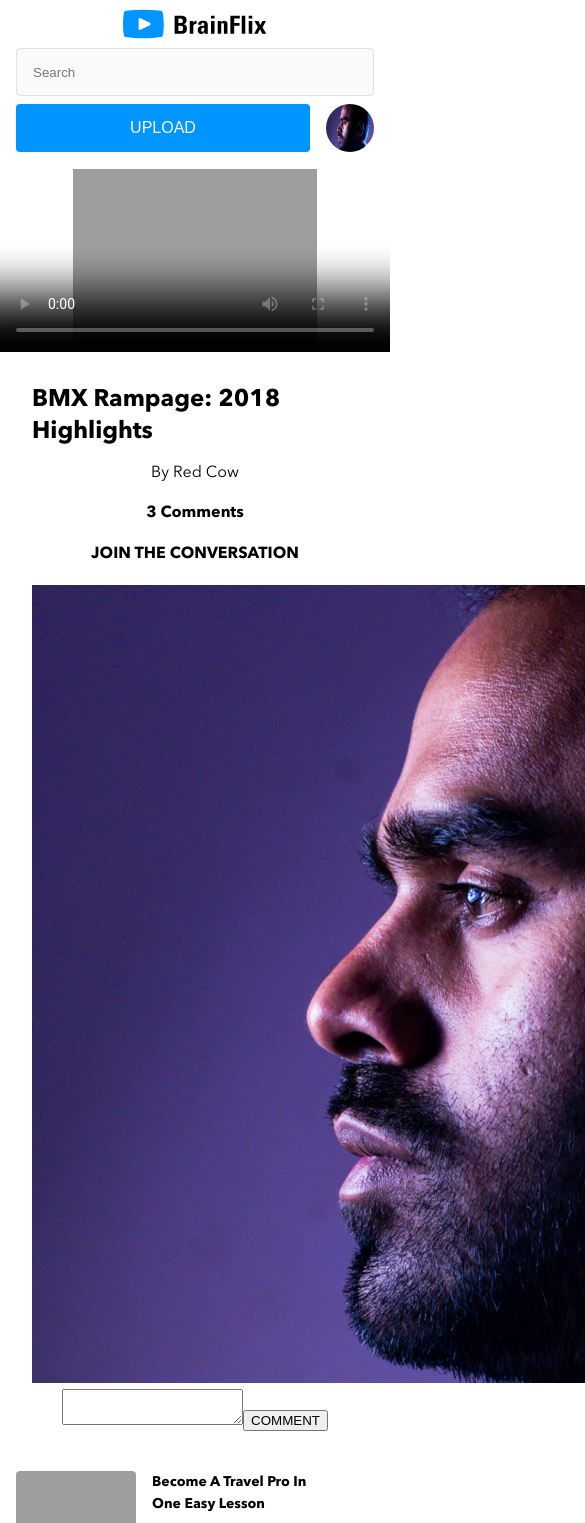
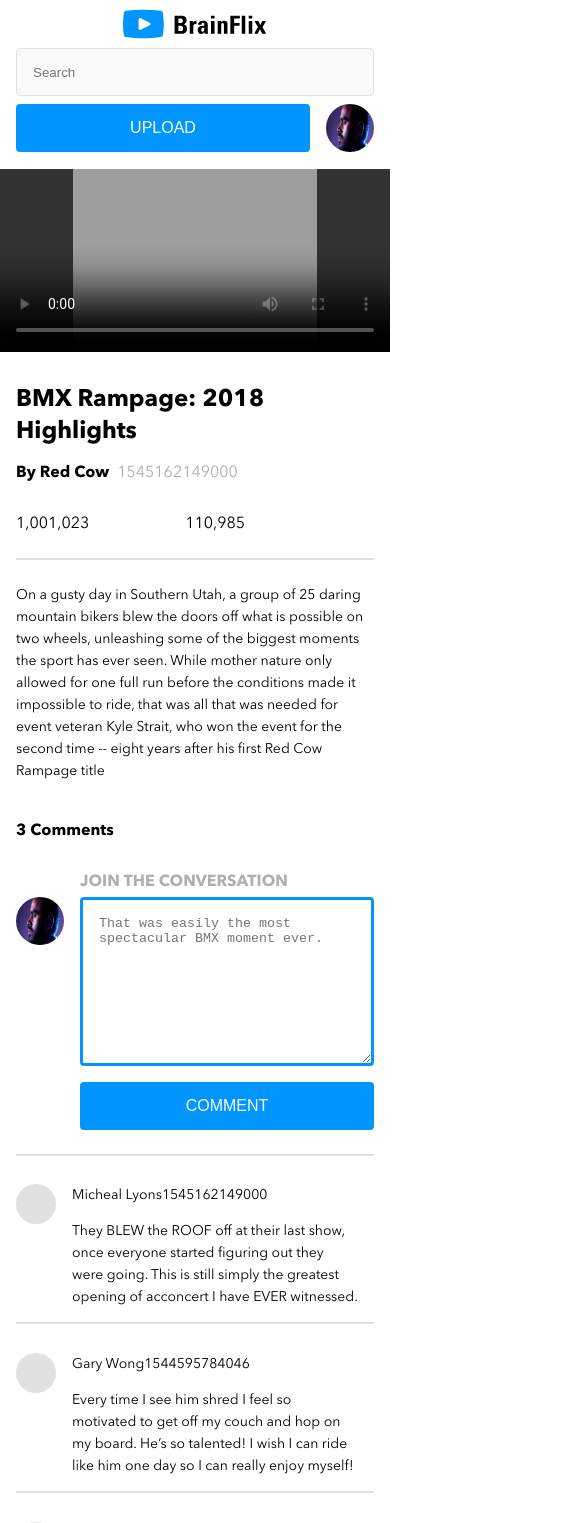
Before and after one commit to Al-Hackman/albert-hackman-brainflix, a React (Create React App) app in the folder sprint-one/: page / in a window 390 px wide. Shown: the top 1523 px of the page, 585 px wide, since content can reach past the window. Built offline with nearby package versions, Linux system fonts and the light colour scheme; grey boxes are pictures that could not be loaded.

Commit message:
Styling of Mobile Hero, Video details and Comment Section Done

```diff
--- a/sprint-one/src/components/NestedComponents/Details.jsx
+++ b/sprint-one/src/components/NestedComponents/Details.jsx
@@ -58,13 +58,20 @@ class Details extends React.Component {
                 <p className="details__description">{this.props.thisVideo.description}</p>
                 <h4 className="details__comment">3 Comments</h4>
                 <h4 className="details__comment-heading">JOIN THE CONVERSATION</h4>
-                <div>
+                <div className="details__add-comment-wrap">
                     <img src={img} className="details__add-comment-img" alt="Add-Comment Photo"/>
                     <div className="details__add-comment">
-                        <textarea name="" id="details__input"></textarea>
+                        <textarea name="input" className="details__input" placeholder="That was easily the most spectacular BMX moment ever."></textarea>
                         <button className="details__button">COMMENT</button>
                     </div>
                 </div>
+                {this.props.thisVideo.comments.map(com=> <div className="details__comment-wrap" key={videoDetails.id}>
+                    <div className="details__comment-img"></div>
+                    <div className="details__saved-comment">
+                        <span className="details__comment-name">{com.name}</span><span className="details__comment-date">{com.timestamp}</span>
+                        <p className="details__info">{com.comment}</p>
+                    </div>
+                </div>)}
             </div>
         );
     }
--- a/sprint-one/src/components/NestedComponents/VideoMain.jsx
+++ b/sprint-one/src/components/NestedComponents/VideoMain.jsx
@@ -8,7 +8,7 @@ import './videoMain.scss';
 class VideoMain extends Component {
     state={
         videoID: videoList[0].id,
-        selectedVideo: videoList[0],
+        selectedVideo: videoDetail[0],
         videoListWithoutDefault: videoList.slice(1)
     }
     changeVideo = (id) =>{
@@ -23,11 +23,11 @@ class VideoMain extends Component {
         return (
             <div>
                 {/* main container */}
-                <div className="hero">
+                <div className="hero-section">
                     <Hero thisVideo={this.state.selectedVideo}/>
                 </div>
-                <div className="deatils-video-wrap">
-                    <div className="details">
+                <div className="details-video-wrap">
+                    <div className="details-section">
                         <Details thisVideo={this.state.selectedVideo} />
                     </div>
                     <div className="videos">
--- a/sprint-one/src/components/NestedComponents/details.scss
+++ b/sprint-one/src/components/NestedComponents/details.scss
@@ -1,4 +1,5 @@
 @use '../../partials/mixins' as *;
+@use '../../partials/variables' as *;
 
 .details{
     margin: 2rem 1rem 2.5rem;
@@ -7,6 +8,103 @@
         text-align: left;
         @include lower-header;
     }
+    &__wrap{
+        padding-bottom: 1.5rem;
+        border-bottom: 2px solid $text-field-border;
+    }
+    &__channel-date{
+        text-align: left;
+        margin: 1rem 0px 2rem;
+    }
+    &__channel{
+        font-weight: bold;
+        margin-right: 0.5rem;
+    }
+    &__date{
+        color: $text-label;
+    }
+    &__views-likes{
+        display: flex;
+        justify-content:flex-start;
+
+    }
+    &__views{
+        margin-right: 6rem;
+    }
+    &__description{
+        margin: 1.5rem 0px 2.5rem;
+        @include paragraph;
+        text-align: left;
+    }
+    &__comment{
+        text-align: left;
+        margin: 0px;
+    }
+    &__comment-heading{
+        color: $text-label;
+        margin: 2rem 0px 0.3rem 4rem;
+        text-align: left;
+
+    }
+    &__add-comment-wrap{
+        display: flex;
+        justify-content: flex-start;
+        padding-bottom: 1.5rem;
+        border-bottom:2px solid $text-field-border;
+    }
+    &__add-comment-img{
+        width: 3rem;
+        height: 3rem;
+        border-radius: 50%;
+    }
+    &__add-comment{
+        display: flex;
+        flex-direction: column;
+        align-items:flex-start;
+        width: 100%;
+        margin-left: 1rem;
+    }
+    &__input{
+        box-sizing: border-box;
+        width: 100%;
+        height: 20vh;
+        border-radius: 4px;
+        border: 3px solid $cta-text-link-two;
+        padding: 1rem 0px 0px 1rem;
+    }
+    &__button{
+        width: 100%;
+        height: 3rem;
+        margin: 1rem 0px 0px;
+        background-color: $cta-text-link-two;
+        color: $secondary-background;
+        border-radius: 4px;
+        border: none;
+        font-size: 1rem;
+        padding: 0px;
+    }
+    &__comment-wrap{
+        border-bottom: 2px solid $text-field-border;
+        display: flex;
+        justify-content: flex-start;
+        margin-top: 1.8rem;
+    }
+    &__comment-img{
+        width: 2.5rem;
+        height: 2.5rem;
+        border-radius: 50%;
+        background-color: $text-field-border;
+    }
+    &__saved-comment{
+        box-sizing: border-box;
+        width: 80%;
+        @include paragraph;
+        text-align: left;
+        margin-left: 1rem;
+    }
+    &__info{
+        text-align: left;
+    }
 
 
 
--- a/sprint-one/src/components/NestedComponents/hero.scss
+++ b/sprint-one/src/components/NestedComponents/hero.scss
@@ -1,8 +1,9 @@
-
+@use '../../partials/variables' as *;
 
 .hero{
     width: 100%;
     height: 183px;
+    background-color: $primary-background;
 
     &__video{
         width: 100%;
--- a/sprint-one/src/partials/_mixins.scss
+++ b/sprint-one/src/partials/_mixins.scss
@@ -54,3 +54,10 @@
     line-height: 1.125rem;
     font-weight: 400;
 }
+
+
+@mixin img-wrap {
+    width: 3rem;
+    height: 3rem;
+    border-radius: 50%;
+}
```
